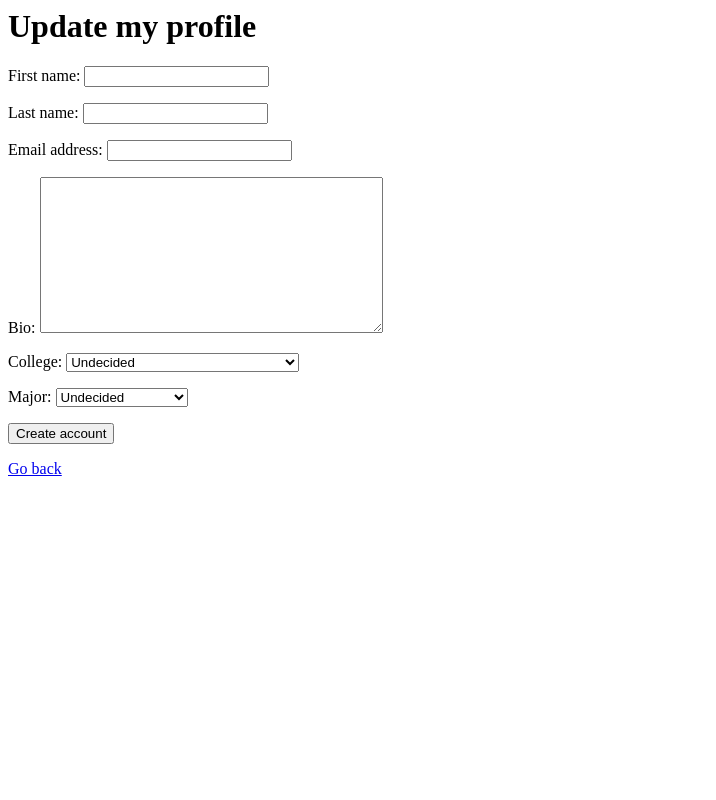
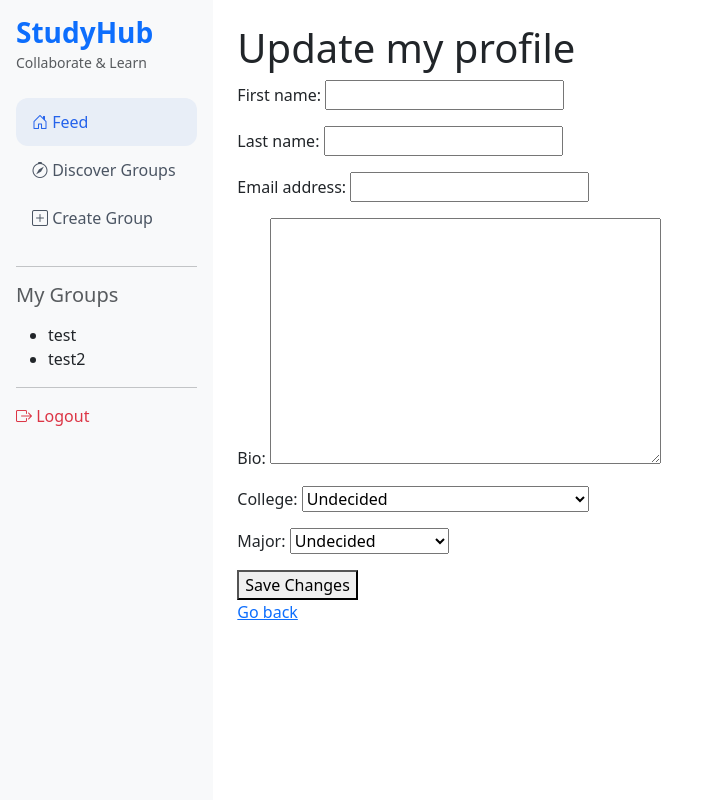
Before and after one commit to CASanchez94/SWEProject, a Django app: template classApp/templates/profile.html in a window 1280 px wide. Shown: the whole page, without its empty margins (0-716 px from the left). Run offline with Django 5.2, Linux system fonts and the light colour scheme; the template is opened without the code that fills it: values that come from a table or form of the project are taken from there, others are empty.

Commit message:
fixed login issues and redirect users after login

```diff
--- a/classApp/static/css/style.css
+++ b/classApp/static/css/style.css
@@ -26,3 +26,11 @@ body{
 .sidebar-links.nav-pills .nav-link.active .bi {
     color: #2563eb !important;
 }
+
+.sidebar-logout-btn {
+    border: none;
+    background: transparent;
+    width: 100%;
+    text-align: left;
+    padding: 0;
+}
--- a/classApp/templates/discover.html
+++ b/classApp/templates/discover.html
@@ -1,4 +1,4 @@
-{% extends "base.html" %}
+{% extends 'base.html' %}
 
 {% block content %}
 <h1 class="fw-bold fs-1">Discover Groups</h1>
--- a/classApp/templates/profile.html
+++ b/classApp/templates/profile.html
@@ -1,3 +1,7 @@
+{% extends 'base.html' %}
+
+{% block content %}
+
 <h1>Update my profile</h1>
 
 <form method="post">
@@ -5,7 +9,8 @@
 
   {{ u_form.as_p }}
   {{ p_form.as_p }}
-  <button type="submit">Create account</button>
+  <button type="submit">Save Changes</button>
 </form>
 
-<a href="{% url 'discover' %}">Go back</a>
+<a href="{% url 'home' %}">Go back</a>
+{% endblock %}
--- a/classApp/templates/sidebar.html
+++ b/classApp/templates/sidebar.html
@@ -34,5 +34,32 @@
         <h5 class="text-muted mb-3">My Groups</h5>
 
     </div>
+    <ul>
+        <li>
+            test
+        </li>
+
+        <li>
+            test2
+        </li>
+    </ul>
+
+    <div class="mt-auto">
+        <hr>
+    <form method="post" action="{% url 'logout' %}">
+         {% csrf_token %}
+         <button type ="submit" class="nav-link text-danger border-0 bg-transparent w-100 text-start">
+            <i class="bi bi-box-arrow-right"></i>
+            <span>Logout</span>
+
+         </button>
+
+
+
+
+    </form>
+
 
 </div>
+
+</div>
--- a/classApp/urls.py
+++ b/classApp/urls.py
@@ -20,8 +20,7 @@ from . import views
 from django.contrib.auth import views as auth_views
 
 urlpatterns = [
-    path('admin/', admin.site.urls),
-    path('', views.home, name ='feed'),
+    path('', views.home, name ='home'),
     path('profile/', views.profile, name ='profile'),
     path('register/', views.register, name='register'),
     path('login/', auth_views.LoginView.as_view(template_name='login.html'), name='login'),
--- a/classApp/views.py
+++ b/classApp/views.py
@@ -4,12 +4,13 @@ from .forms import UserUpdateForm, ProfileUpdateForm
 from django.contrib import messages
 from django.contrib.auth.decorators import login_required
 
+@login_required
 def home(request):
 	return render(request, 'feed.html',{})
-
+@login_required
 def discover(request):
 	return render(request, 'discover.html',{})
-
+@login_required
 def create_group(request):
 	return render(request, 'create_group.html',{})
 
--- a/springWeb/settings.py
+++ b/springWeb/settings.py
@@ -119,4 +119,4 @@ STATIC_URL = 'static/'
 
 LOGIN_URL = 'login'
 LOGIN_REDIRECT_URL = 'home'
-LOGOUT_REDIRECT_URL = 'home'
+LOGOUT_REDIRECT_URL = 'login'
```
Also changed, not shown: classApp/migrations/0003_profile_profile_pic_alter_profile_user.py (added), classApp/templates/register.html (line endings or trailing spaces), db.sqlite3.
